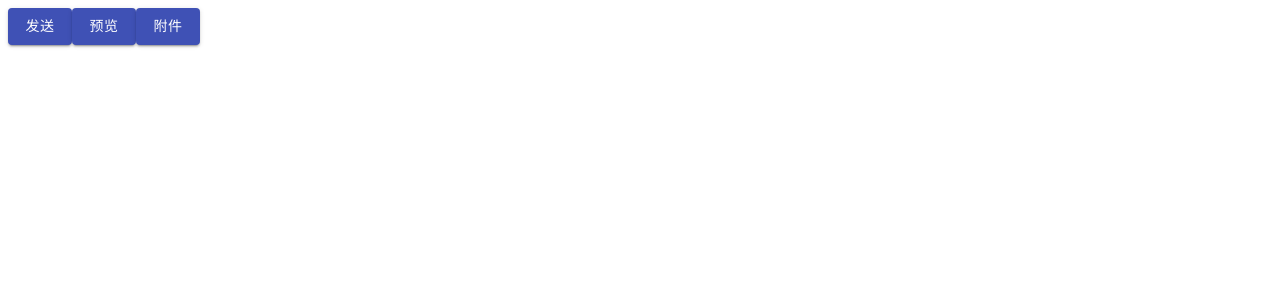
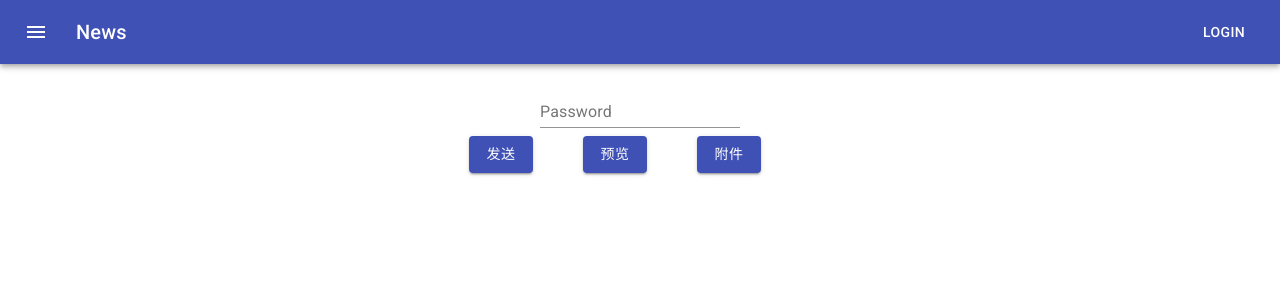
Before and after one commit to YafeiGeng/kindle_demo, a React (Create React App) app: page / in a window 1280 px wide. Shown: the top 300 px of the page. Built offline with nearby package versions, Linux system fonts and the light colour scheme.

Commit message:
refactor

```diff
--- a/src/component/App.js
+++ b/src/component/App.js
@@ -1,21 +1,14 @@
 import React from 'react';
-import Button from '@material-ui/core/Button';
-
+import AppBar from './AppBar.js';
+import '../style/App.scss';
+import AppMain from "./AppMain";
 
 function App() {
     return (
         <div>
-            <Button variant="contained" color="primary">
-                发送
-            </Button>
-            <Button variant="contained" color="primary">
-                预览
-            </Button>
-            <Button variant="contained" color="primary">
-                附件
-            </Button>
+            <AppBar/>
+            <AppMain/>
         </div>
-
     );
 }
 
--- /dev/null
+++ b/src/component/AppBar.js
@@ -0,0 +1,41 @@
+import React from 'react';
+import { makeStyles } from '@material-ui/core/styles';
+import AppBar from '@material-ui/core/AppBar';
+import Toolbar from '@material-ui/core/Toolbar';
+import Typography from '@material-ui/core/Typography';
+import Button from '@material-ui/core/Button';
+import IconButton from '@material-ui/core/IconButton';
+import MenuIcon from '@material-ui/icons/Menu';
+
+
+const useStyles = makeStyles(theme => ({
+    root: {
+        flexGrow: 1,
+    },
+    menuButton: {
+        marginRight: theme.spacing(2),
+    },
+    title: {
+        flexGrow: 1,
+    },
+}));
+
+export default function ButtonAppBar() {
+    const classes = useStyles();
+
+    return (
+        <div className={classes.root}>
+            <AppBar position="static">
+                <Toolbar>
+                    <IconButton edge="start" className={classes.menuButton} color="inherit" aria-label="Menu">
+                        <MenuIcon />
+                    </IconButton>
+                    <Typography variant="h6" className={classes.title}>
+                        News
+                    </Typography>
+                    <Button color="inherit">Login</Button>
+                </Toolbar>
+            </AppBar>
+        </div>
+    );
+}
--- /dev/null
+++ b/src/component/AppMain.js
@@ -0,0 +1,56 @@
+import React from 'react';
+import Button from '@material-ui/core/Button';
+import TextField from '@material-ui/core/TextField';
+import { makeStyles } from '@material-ui/core/styles';
+import '../style/App.scss';
+
+const useStyles = makeStyles(theme => ({
+    container: {
+        display: 'flex',
+        flexWrap: 'wrap',
+    },
+    textField: {
+        marginLeft: theme.spacing(1),
+        marginRight: theme.spacing(1),
+        width: 200,
+    },
+    dense: {
+        marginTop: 19,
+    },
+    menu: {
+        width: 200,
+    },
+}));
+
+function AppMain() {
+    const classes = useStyles();
+    return (
+        <div>
+
+            <div className='container'>
+                <TextField
+                    id="standard-password-input"
+                    label="Password"
+                    className={classes.textField}
+                    type="password"
+                    autoComplete="current-password"
+                    margin="normal"
+                />
+            </div>
+            <div className='container'>
+                <Button className='button' variant="contained" color="primary">
+                    发送
+                </Button>
+                <Button className='button' variant="contained" color="primary">
+                    预览
+                </Button>
+                <Button className='button' variant="contained" color="primary">
+                    附件
+                </Button>
+            </div>
+        </div>
+
+    );
+}
+
+export default AppMain;
--- /dev/null
+++ b/src/style/App.scss
@@ -0,0 +1,11 @@
+body{
+  margin: 0px;
+}
+
+.container {
+  text-align: center;
+
+  .button {
+    margin-right: 50px;
+  }
+}
```
Also changed, not shown: src/style/App.css (deleted).
